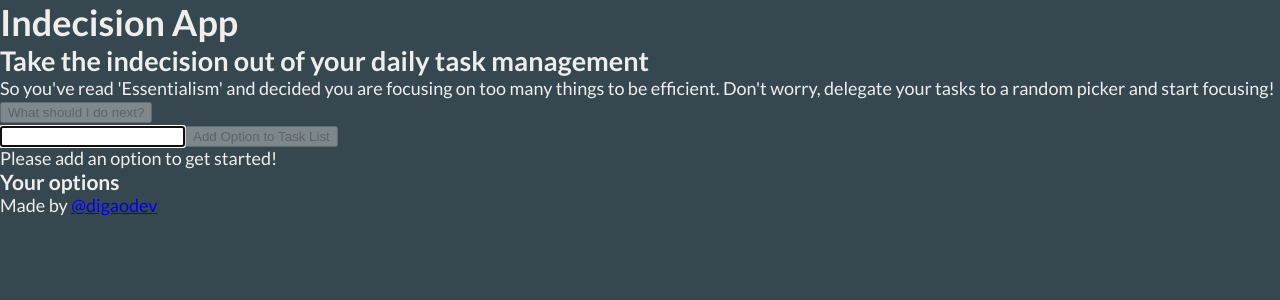
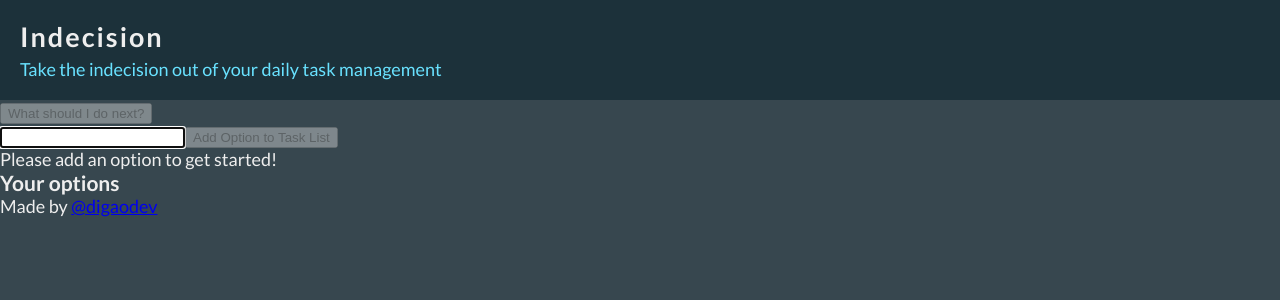
Before and after one commit to digaodev/react-indecision-app, a React (Create React App) app: page / in a window 1280 px wide. Shown: the top 300 px of the page. Built offline with nearby package versions, Linux system fonts and the light colour scheme.

Commit message:
Refactor: add Header component styles using styled components.

```diff
--- a/src/components/Header/Header.js
+++ b/src/components/Header/Header.js
@@ -1,18 +1,31 @@
 import React from 'react';
+
+// 3rd PARTY PACKAGES
+import styled from 'styled-components';
+
+const Container = styled.section`
+  background-color: #1c313a;
+  padding: 2rem;
+`;
+
+const Title = styled.h1`
+  letter-spacing: 0.2rem;
+  margin-bottom: 0.5rem;
+`;
+
+const SubTitle = styled.h2`
+  color: #69e2ff;
+  font-size: 1.8rem;
+  font-weight: normal;
+`;
 
 const Header = () => {
   return (
-    <header className="header">
-      <h1 className="header__title">Indecision App</h1>
-      <h2>Take the indecision out of your daily task management</h2>
-      <p className="header__subtitle">
-        So you've read 'Essentialism' and decided you are focusing on too many
-        things to be efficient. Don't worry, delegate your tasks to a random
-        picker and start focusing!
-      </p>
-    </header>
+    <Container>
+      <Title>Indecision</Title>
+      <SubTitle>Take the indecision out of your daily task management</SubTitle>
+    </Container>
   );
 };
 
-
 export default Header;
```
